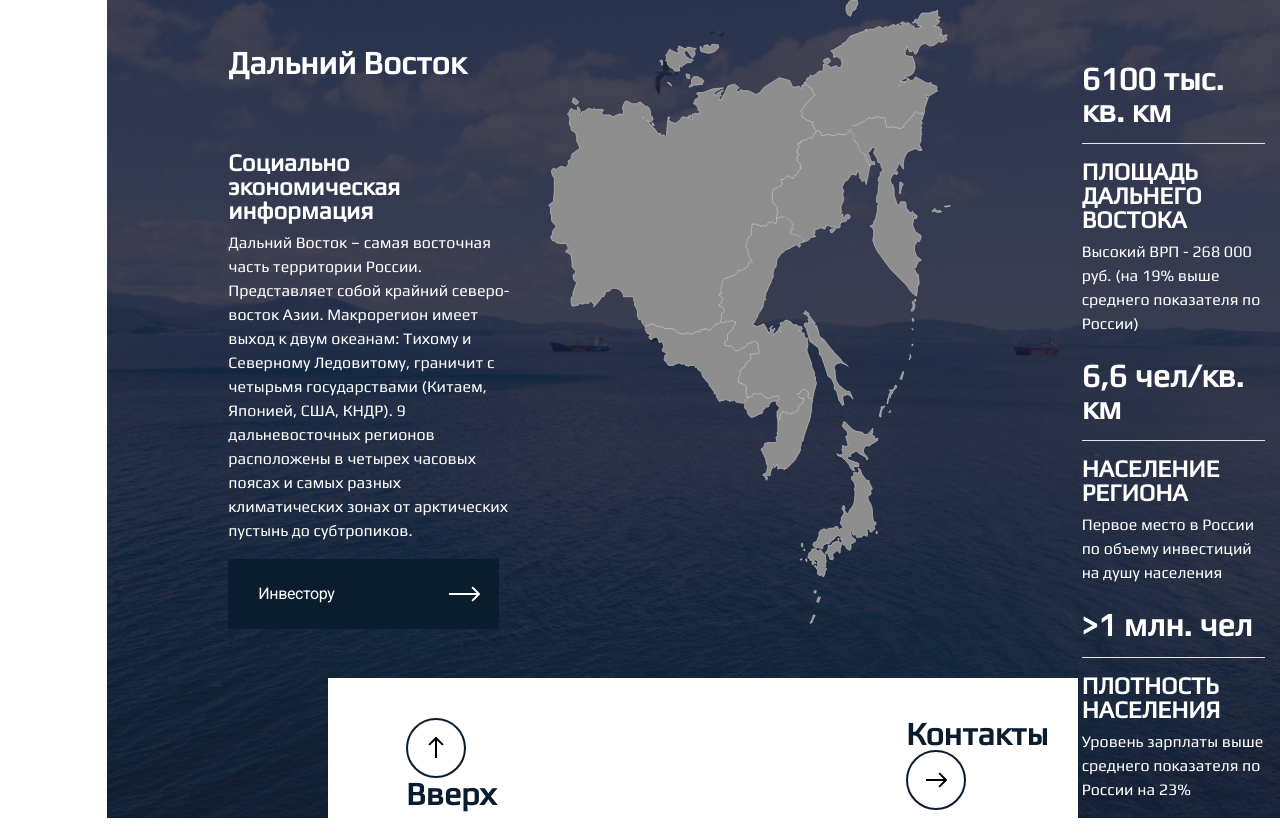
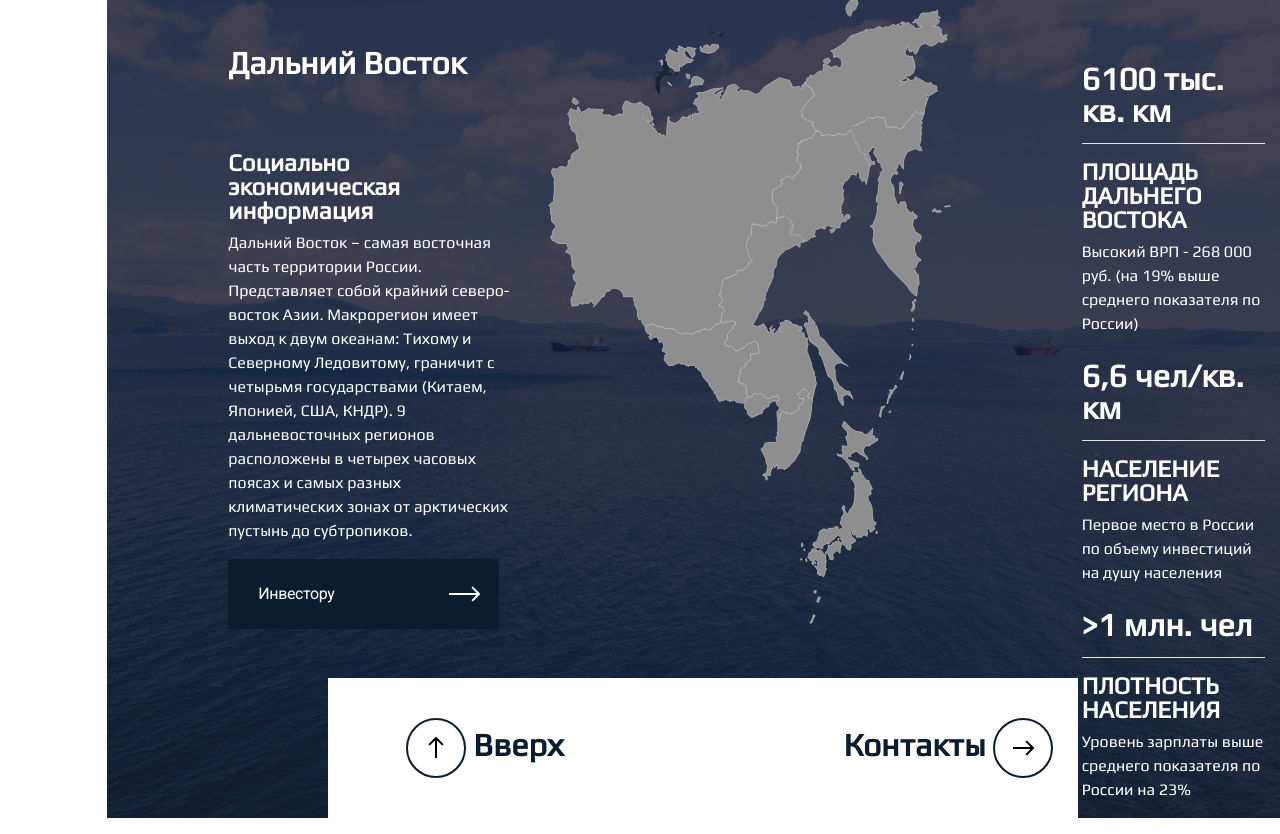
Before and after one commit to DEMENT0R/jppv-static, a PHP site: page /?date=02 in a window 1280 px wide. Shown: the part 2471-3305 px from the top of the page. Run offline with PHP 8.4, Linux system fonts and the light colour scheme; data that the repository does not hold is empty; some libraries are stand-ins or nearby versions.

Commit message:
Update main-page.php

```diff
--- a/partials/pages/main-page.php
+++ b/partials/pages/main-page.php
@@ -75,8 +75,16 @@
           <div class=" d-none d-md-block" style="position: relative;">
             <?php include 'partials/pages/map.php'; ?>
             <div class="block-100 bg-white row" style="position: absolute; bottom: 0; left: 50%; margin-left:-25%; width: 60%; height: 140px; z-index: 999;">
-              <div class="col-3 offset-1 p-3"><a href="#land_1"><h2 class="mt-4"><img src="img/icons/arrow-circled-up.svg" alt=""> Вверх</h2></a></div>
-              <div class="col-3 offset-5 p-3"><a href="contacts"><h2 class="mt-4">Контакты <img src="img/icons/arrow-circled-right.svg" alt=""></h2></a></div>
+              <div class="col-4 offset-1 p-3">
+                <a href="#land_1">
+                  <h2 class="mt-4"><img src="img/icons/arrow-circled-up.svg" alt=""> Вверх</h2>
+                </a>
+              </div>
+              <div class="col-4 offset-3 p-3">
+                <a href="contacts">
+                  <h2 class="mt-4">Контакты <img src="img/icons/arrow-circled-right.svg" alt=""></h2>
+                </a>
+              </div>
             </div>
           </div>
       </div>
```
